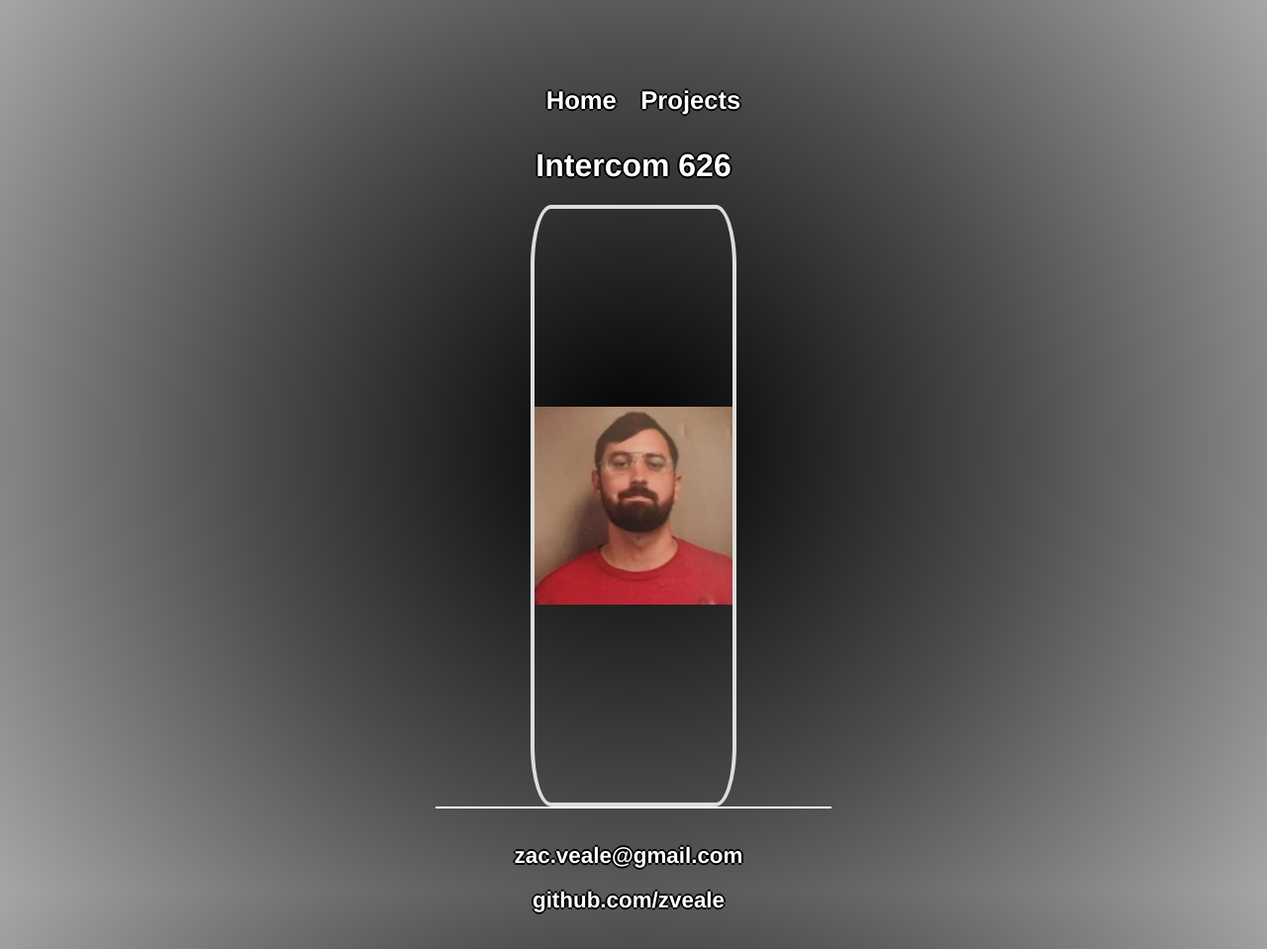
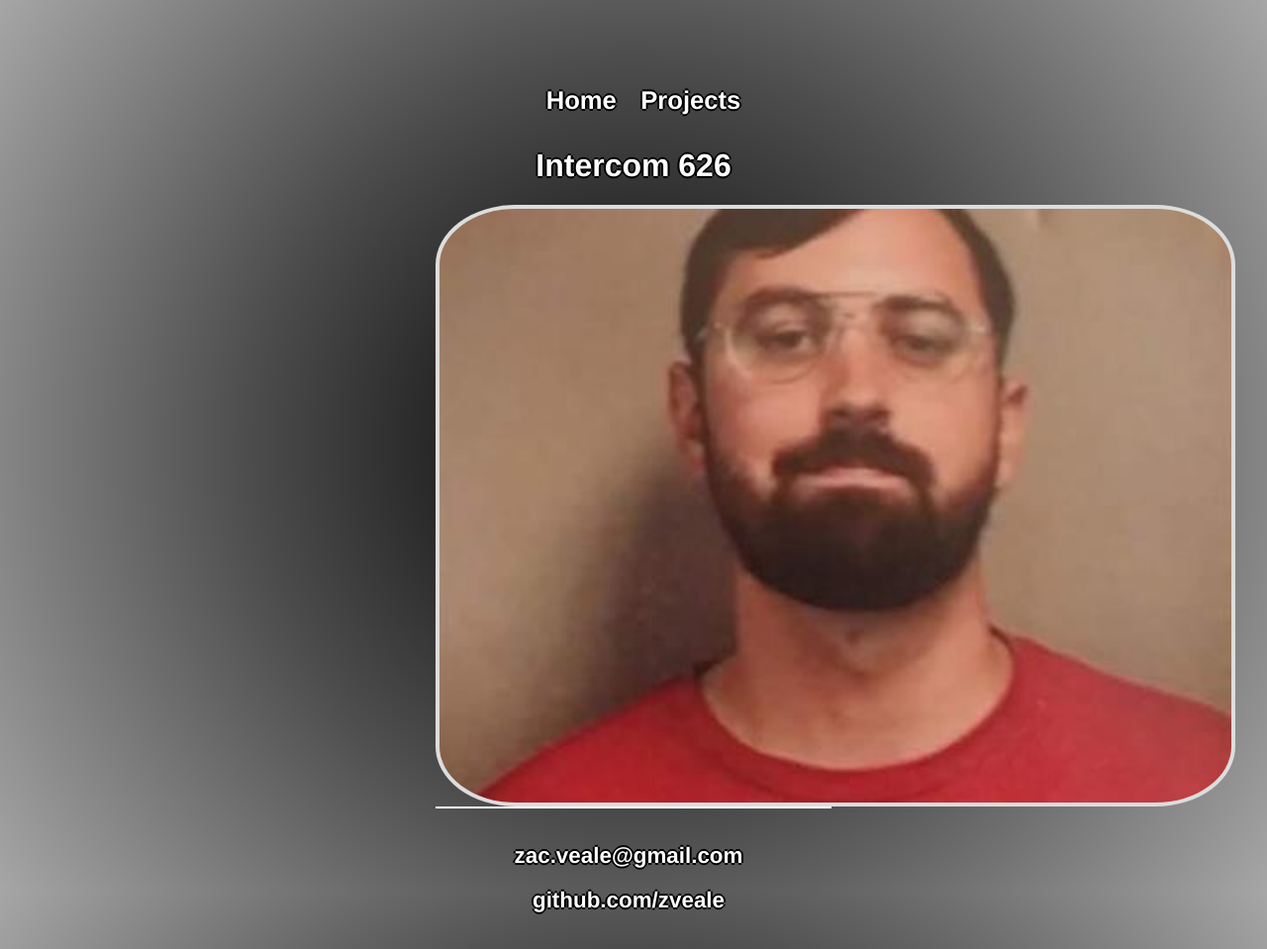
Before and after one commit to zveale/zveale.github.io, a Jekyll site: the page built from projects/index.html, in a window 1280 px wide. Shown: the whole page at 99% size. Built offline with Jekyll 4.4.1, drawn with Linux system fonts in a browser that asks for light colours.

Commit message:
Update main.css

```diff
--- a/css/main.css
+++ b/css/main.css
@@ -26,9 +26,8 @@ body {
 	background-position: center;
 	border: 4px solid #ddd;
 	border-radius: 10%;
-	margin-left: auto;
-    margin-right: auto;
-    width: 50%;
+	margin-up: auto;
+    margin: auto;
 }
 nav ul {
     font-family:'Helvetica', 'Arial', 'Sans-Serif';
```
